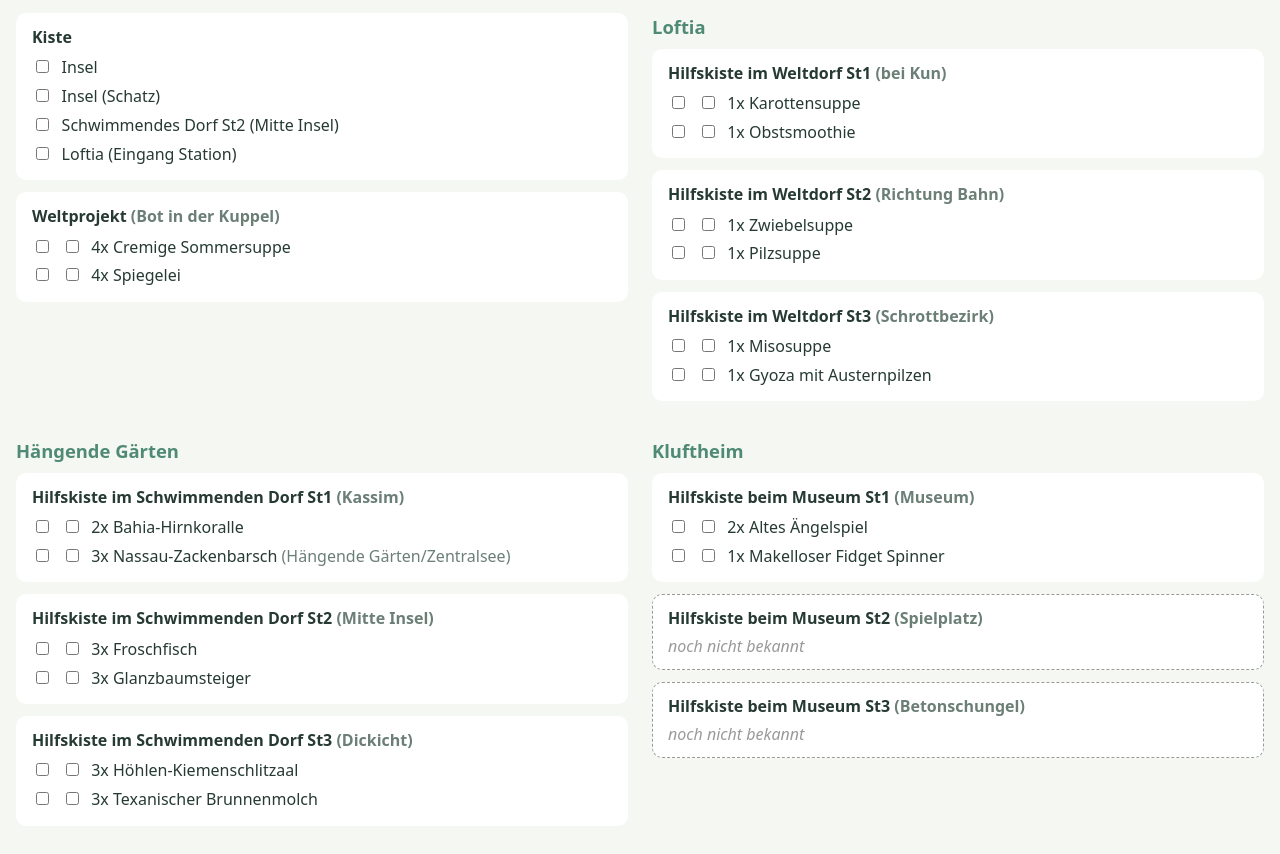
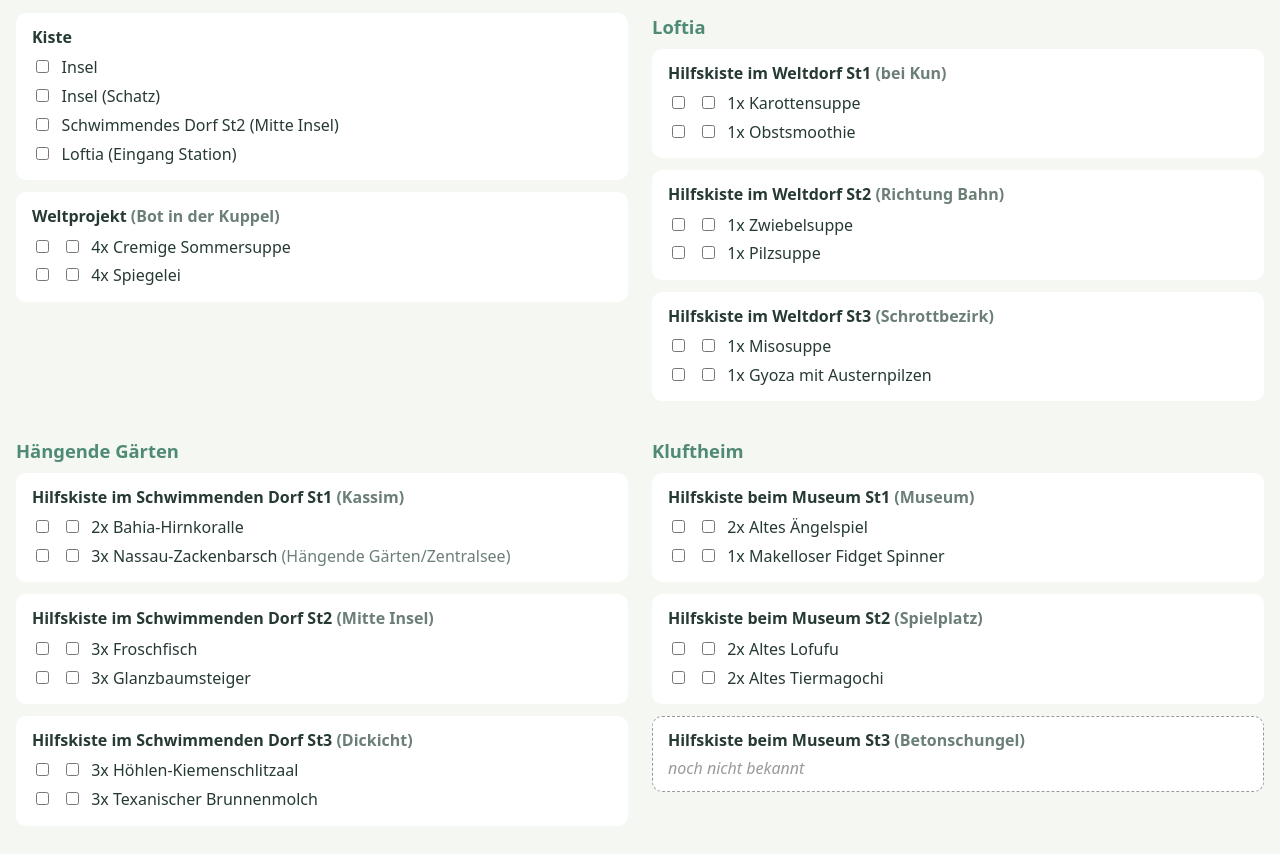
Before and after one commit to NoX209/Loftia_Dailies, a plain HTML site: page 2026/11/23/index.html in a window 1280 px wide. Shown: the part 81-935 px from the top of the page. Drawn offline with Linux system fonts and the light colour scheme.

Commit message:
Update 2026-11-23
Tägliche Aufgaben 23.11.2026
Kiste:
- Insel
- Insel (Schatz)
- Schwimmendes Dorf St2 (Mitte Insel)
- Loftia (Eingang Station)
Weltprojekt (Bot in der Kuppel)
- 4x Cremige Sommersuppe
- 4x Spiegelei

Loftia
------
Hilfskiste im Weltdorf St1 (bei Kun)
- 1x Karottensuppe
- 1x Obstsmoothie
Hilfskiste im Weltdorf St2 (Richtung Bahn)
- 1x Zwiebelsuppe
- 1x Pilzsuppe
Hilfskiste im Weltdorf St3 (Schrottbezirk)
- 1x Misosuppe
- 1x Gyoza mit Austernpilzen

Hängende Gärten
---------------
Hilfskiste im Schwimmenden Dorf St1 (Kassim)
- 2x Bahia-Hirnkoralle
- 3x Nassau-Zackenbarsch (Hängende Gärten/Zentralsee)
Hilfskiste im Schwimmenden Dorf St2 (Mitte Insel)
- 3x Froschfisch
- 3x Glanzbaumsteiger
Hilfskiste im Schwimmenden Dorf St3 (Dickicht)
- 3x Höhlen-Kiemenschlitzaal
- 3x Texanischer Brunnenmolch

Kluftheim
---------
Hilfskiste beim Museum St1 (Museum)
- 2x Altes Ängelspiel
- 1x Makelloser Fidget Spinner
Hilfskiste beim Museum St2 (Spielplatz)
- 2x Altes Lofufu
- 2x Altes Tiermagochi

```diff
--- a/2026/11/23/index.html
+++ b/2026/11/23/index.html
@@ -171,9 +171,19 @@
     </ul>
   </section>
 
-    <section class="area unseen">
+    <section class="area">
     <h3>Hilfskiste beim Museum St2 <span class="hint">(Spielplatz)</span></h3>
-<p class="pending">noch nicht bekannt</p>    <ul>
+    <ul>
+<li class="item">
+  <input type="checkbox" class="made" data-key="museum-st2/Altes Lofufu/made" title="hergestellt / habe ich" aria-label="hergestellt / habe ich">
+  <input type="checkbox" class="delivered" data-key="museum-st2/Altes Lofufu/delivered" title="abgegeben" aria-label="abgegeben">
+  <span>2x Altes Lofufu</span>
+</li>
+<li class="item">
+  <input type="checkbox" class="made" data-key="museum-st2/Altes Tiermagochi/made" title="hergestellt / habe ich" aria-label="hergestellt / habe ich">
+  <input type="checkbox" class="delivered" data-key="museum-st2/Altes Tiermagochi/delivered" title="abgegeben" aria-label="abgegeben">
+  <span>2x Altes Tiermagochi</span>
+</li>
     </ul>
   </section>
 
```
Also changed, not shown: index.html (+12 -2 lines).
